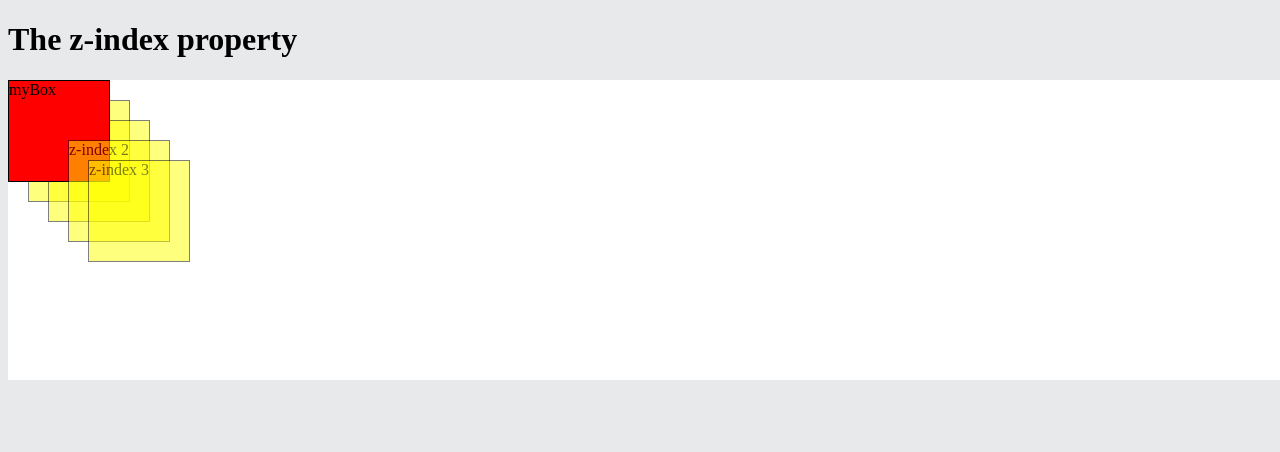
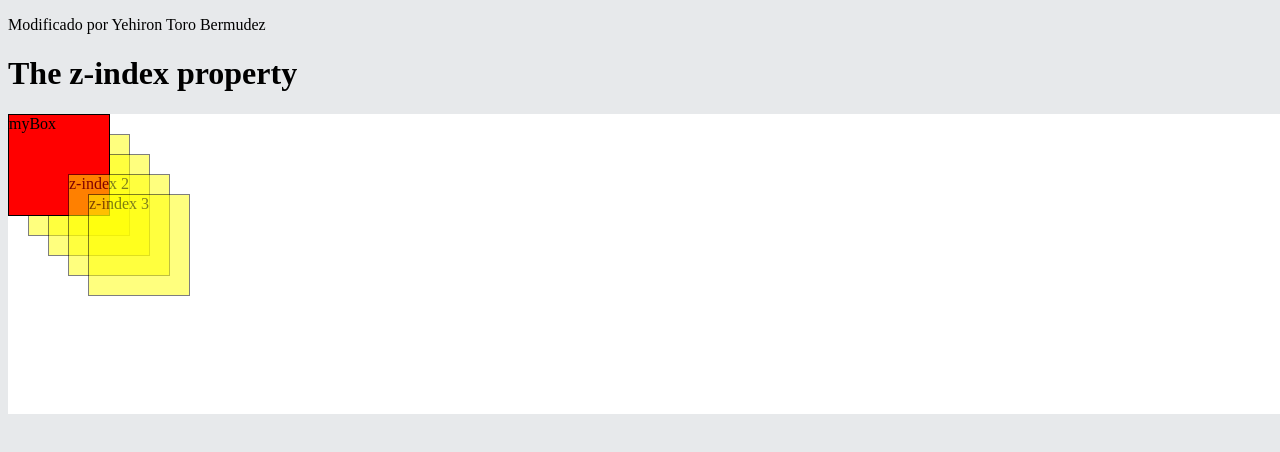
Before and after one commit to cesarav4052/camada05, a plain HTML site: page index.html in a window 1280 px wide. Drawn offline with Linux system fonts and the light colour scheme.

Commit message:
Punto 6 Modificaion de archivo html

```diff
--- a/index.html
+++ b/index.html
@@ -1,6 +1,7 @@
 <!DOCTYPE html>
 <html>
 <head>
+  <p>Modificado por Yehiron Toro Bermudez</p>
 <link rel="stylesheet" href="style.css">
 </head>
 <body>
```
